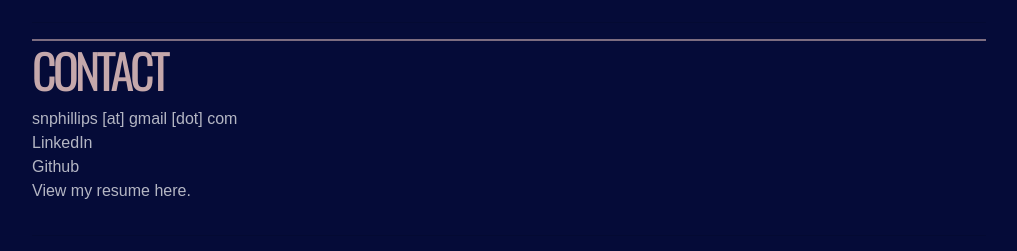
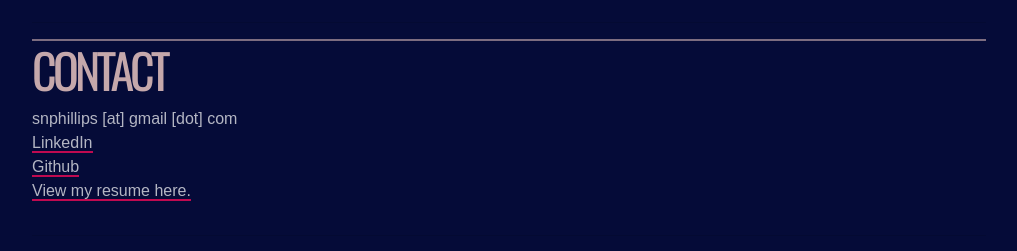
Before and after one commit to snphillips/webdevportfolio, a React (Create React App) app: page / in a window 1280 px wide. Shown: the part 2305-2556 px from the top of the page, without its empty margins (70-1087 px from the left). Built offline with nearby package versions, Linux system fonts and the light colour scheme.

Commit message:
style contact links

```diff
--- a/src/components/Contact.js
+++ b/src/components/Contact.js
@@ -26,14 +26,16 @@ export default function Contact(props) {
         <li>snphillips [at] gmail [dot] com</li>
         <li>
           <ContactListItemLink
-            href="https://www.linkedin.com/in/sarah-n-phillips/"
-            target="_blank"
-            rel="noopener noreferrer">
+          className="content-link"
+          href="https://www.linkedin.com/in/sarah-n-phillips/"
+          target="_blank"
+          rel="noopener noreferrer">
               LinkedIn
           </ContactListItemLink>
         </li>
         <li>
           <ContactListItemLink
+            className="content-link"
             href="https://github.com/snphillips"
             target="_blank"
             rel="noopener noreferrer">
@@ -42,6 +44,7 @@ export default function Contact(props) {
         </li>
         <li>
           <ContactListItemLink
+            className="content-link"
             href="https://resume.creddle.io/resume/41xrld5p268"
             target="_blank"
             rel="noopener noreferrer">
```
Also changed, not shown: 1 other file (tests, documents, lock files or other folders).
